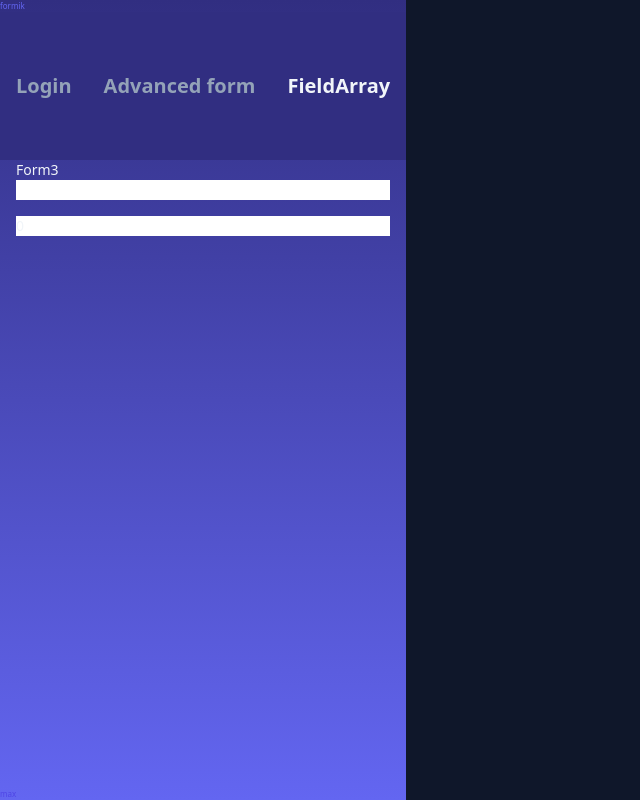
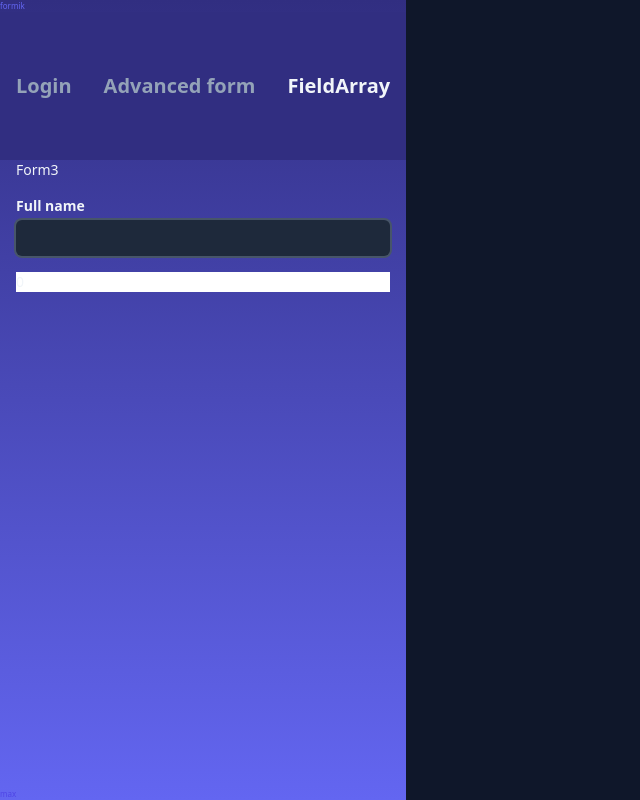
Before and after one commit to maxzz/forms-formik, a React (Vite) app: page / in a window 1280 px wide. Shown: the whole page, without its empty margins (0-640 px from the left). Built offline with nearby package versions, Linux system fonts and the light colour scheme.

Commit message:
WIP. Form3. add render of custom field

```diff
--- a/src/components/Form3/index.tsx
+++ b/src/components/Form3/index.tsx
@@ -1,5 +1,6 @@
 import React from 'react';
 import { Field, Form, Formik } from 'formik';
+import { CustomInput } from '../Form2/CustomInput';
 
 type Values = {
     fullName: string;
@@ -25,6 +26,8 @@ export function Form3() {
                         <Field
                             name='fullName'
                             label='Full name'
+                            className='bg-red-300'
+                            as={CustomInput}
                         />
 
                         <Field
```
